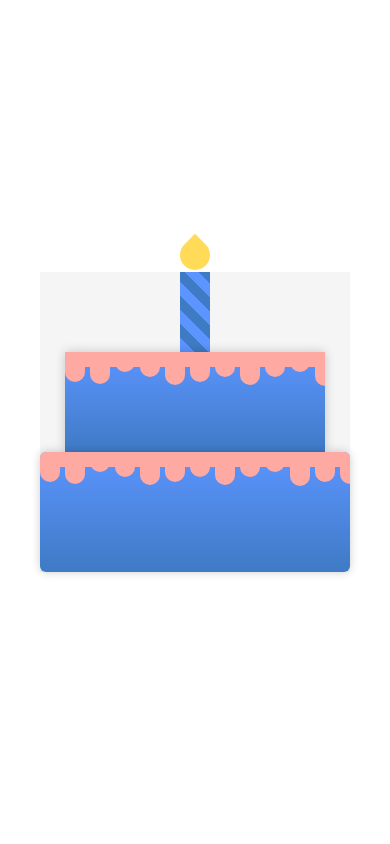
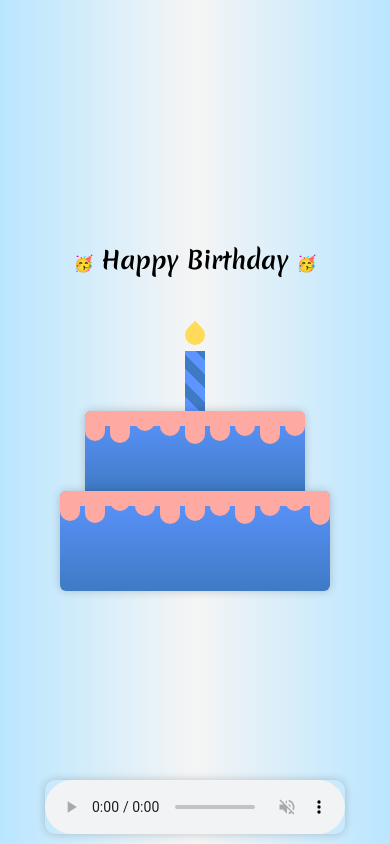
Before and after one commit to fraciah/sweetcake, a plain HTML site: page index.html in a window 390 px wide. Drawn offline with Linux system fonts and the light colour scheme.

Commit message:
Add audio and styles

```diff
--- a/index.html
+++ b/index.html
@@ -3,11 +3,22 @@
 <head>
     <meta charset="UTF-8">
     <meta name="viewport" content="width=device-width, initial-scale=1.0">
+    <link rel="preconnect" href="https://fonts.googleapis.com">
+    <link rel="preconnect" href="https://fonts.gstatic.com" crossorigin>
+    <link href="https://fonts.googleapis.com/css2?family=Merienda:wght@300..900&display=swap" rel="stylesheet">
     <link rel="stylesheet" href="styles.css">
-    <title>Happy Birthday !</title>
+    <title>🎂 Happy Birthday 🎂</title>
 </head>
 <body>
+    <audio controls autoplay muted loop class="audio">
+        <source src="audio.mp3" type="audio/mpeg">
+    </audio>
     <div class="container">
+        <h1 class="title">
+            <span>🥳</span>
+            Happy Birthday
+            <span>🥳</span>
+        </h1>
         <div class="cake">
             <div class="candle">
                 <div class="flame"></div>
--- a/styles.css
+++ b/styles.css
@@ -2,13 +2,50 @@
     margin: 0;
     padding: 0;
     box-sizing: border-box;
+    font-family: "Merienda", cursive;
+}
+
+body {
+    background: linear-gradient(90deg, #b9e6ff, #f5f5f5 50%, #f5f5f5 50%, #b9e6ff);
 }
 
 .container {
     display: flex;
+    flex-direction: column;
     justify-content: center;
     align-items: center;
     height: 100vh;
+}
+.audio {
+    position: fixed;
+    bottom: 10px;
+    width: 300px;
+    left: 50%;
+    transform: translateX(-50%);
+    border-radius: 10px;
+    box-shadow: 0 0 10px rgba(0, 0, 0, 0.2);
+}
+
+.title {
+    text-align: center;
+    font-size: 4rem;
+    margin-bottom: 5rem;
+    animation: titleWave 2s infinite;
+}
+
+span {
+    font-size: 3rem;
+}
+@keyframes titleWave {
+    0% {
+        transform: translateY(0);
+    }
+    50% {
+        transform: translateY(-10px);
+    }
+    100% {
+        transform: translateY(0);
+    }
 }
 
 .cake {
@@ -16,7 +53,6 @@
     flex-direction: column;
     align-items: center;
     justify-content: center;
-    background-color: #f5f5f5;
 }
 
 .candle {
@@ -31,6 +67,16 @@
         #3f7ac5 20px
     );
     position: relative;
+    transition: all 200ms ease-in-out;
+    animation: candleWave 2s forwards;
+}
+@keyframes candleWave {
+    0% {
+        top: 200px;
+    }
+    100% {
+        top: 0;
+    }
 }
 
 .flame {
@@ -41,24 +87,45 @@
     transform: rotate(45deg);
     top: -32px;
     position: absolute;
+    transition: all 200ms ease-in-out;
 }
 
 .layer1, .layer2 {
     background-color: #5c95ff;
-    /* border: 2px solid #fff; */
     background: linear-gradient(#5c95ff, #3f7ac5);
     box-shadow: 0 0 10px rgba(0, 0, 0, 0.2);
     overflow: hidden;
     position: relative;
+    transition: all 200ms ease-in-out;
 }
 .layer1 {
+    border-top-left-radius: 6px;
+    border-top-right-radius: 6px;
     width: 260px;
     height: 100px;
+    animation: wave2 2s forwards;
+}
+@keyframes wave2 {
+    0% {
+        top: 80px;
+    }
+    100% {
+        top: 0;
+    }
 }
 .layer2 {
     border-radius: 6px;
     width: 310px;
     height: 120px;
+    animation: wave1 2s forwards;
+}
+@keyframes wave1 {
+    0% {
+        top: -5px;
+    }
+    100% {
+        top: 0;
+    }
 }
 
 .cream-layer1, .cream-layer2 {
@@ -94,3 +161,61 @@
                 275px 0 #ffa9a3,
                 300px 2px #ffa9a3;
 }
+
+@media only screen and (max-width: 768px) {
+    body {
+        background-color: green;
+    }
+    .title {
+        font-size: 3rem;
+        margin-bottom: 4rem;
+    }
+
+    span {
+        font-size: 2rem;
+    }
+    .candle {
+        width: 25px;
+        height: 70px;
+    }
+    .flame {
+        width: 25px;
+        height: 25px;
+    }
+    .layer1 {
+        width: 240px;
+        height: 80px;
+    }
+    .layer2 {
+        width: 290px;
+        height: 100px;
+    }
+}
+
+@media only screen and (max-width: 600px) {
+    body {
+        background-color: purple;
+    }
+    .title {
+        font-size: 1.5rem;
+    }
+
+    span {
+        font-size: 1rem;
+    }
+    .candle {
+        width: 20px;
+        height: 60px;
+    }
+    .flame {
+        width: 20px;
+        height: 20px;
+        top: -26px;
+    }
+    .layer1 {
+        width: 220px;
+    }
+    .layer2 {
+        width: 270px;
+    }
+}
```
Also changed, not shown: 1 other file.
